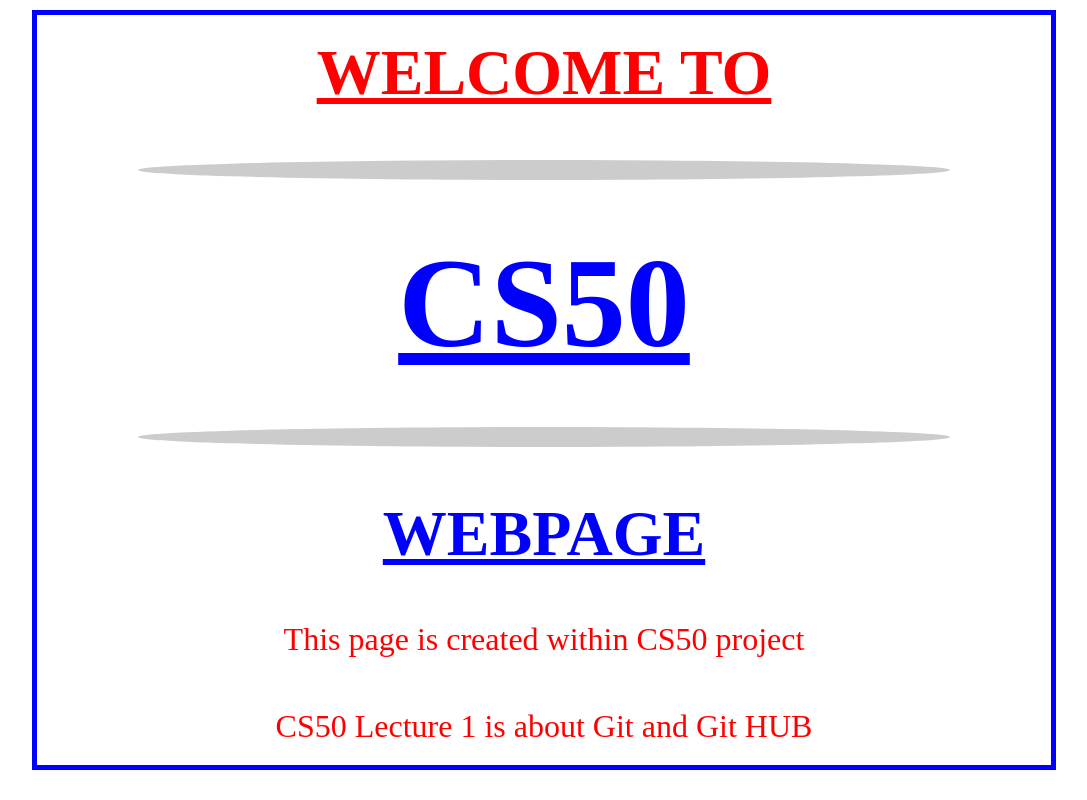
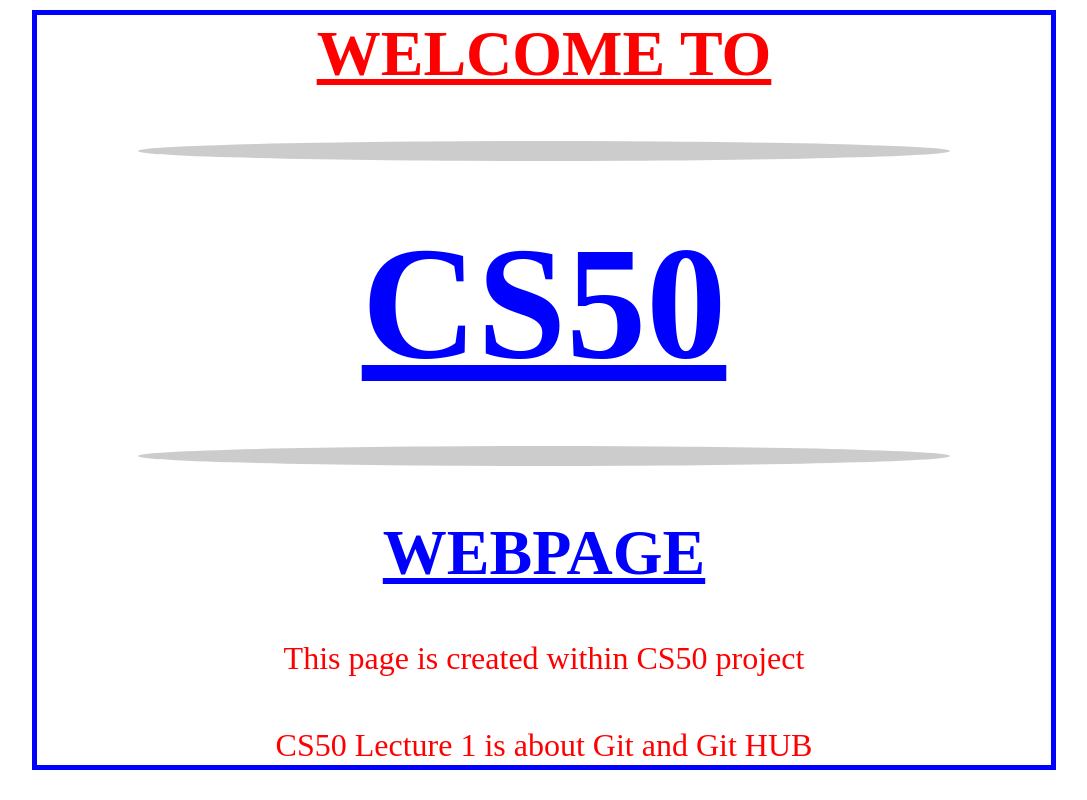
Before and after one commit to JamolhonAhmedov/CS50, a plain HTML site: page hello.html in a window 1280 px wide. Shown: the whole page, without its empty margins (96-1183 px from the left). Drawn offline with Linux system fonts and the light colour scheme.

Commit message:
Update hello.html

```diff
--- a/hello.html
+++ b/hello.html
@@ -14,7 +14,7 @@
 
   <div class="line"></div>
 
-  <h1 style="color:blue; font-size: 8em;">CS50</h1>
+  <h1 style="color:blue; font-size: 10em;">CS50</h1>
 
   <div class="line"></div>
 
```
